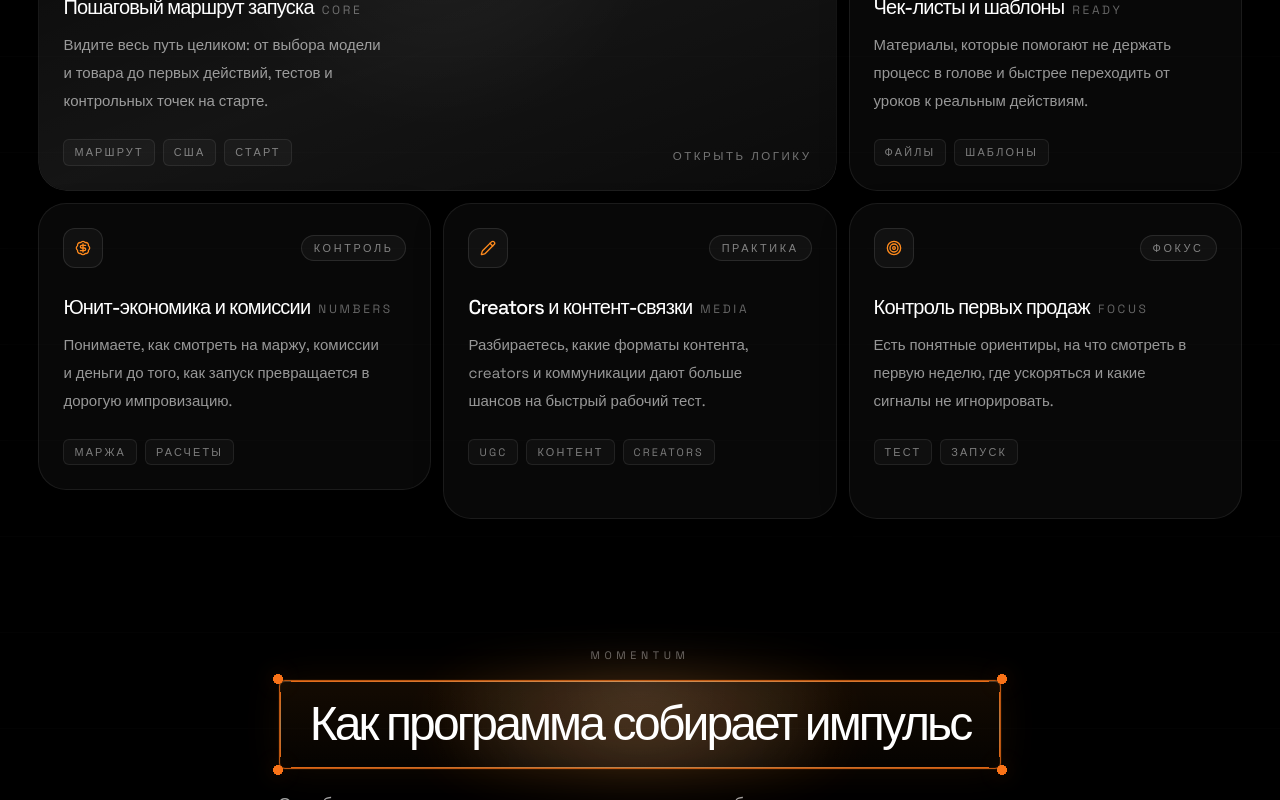
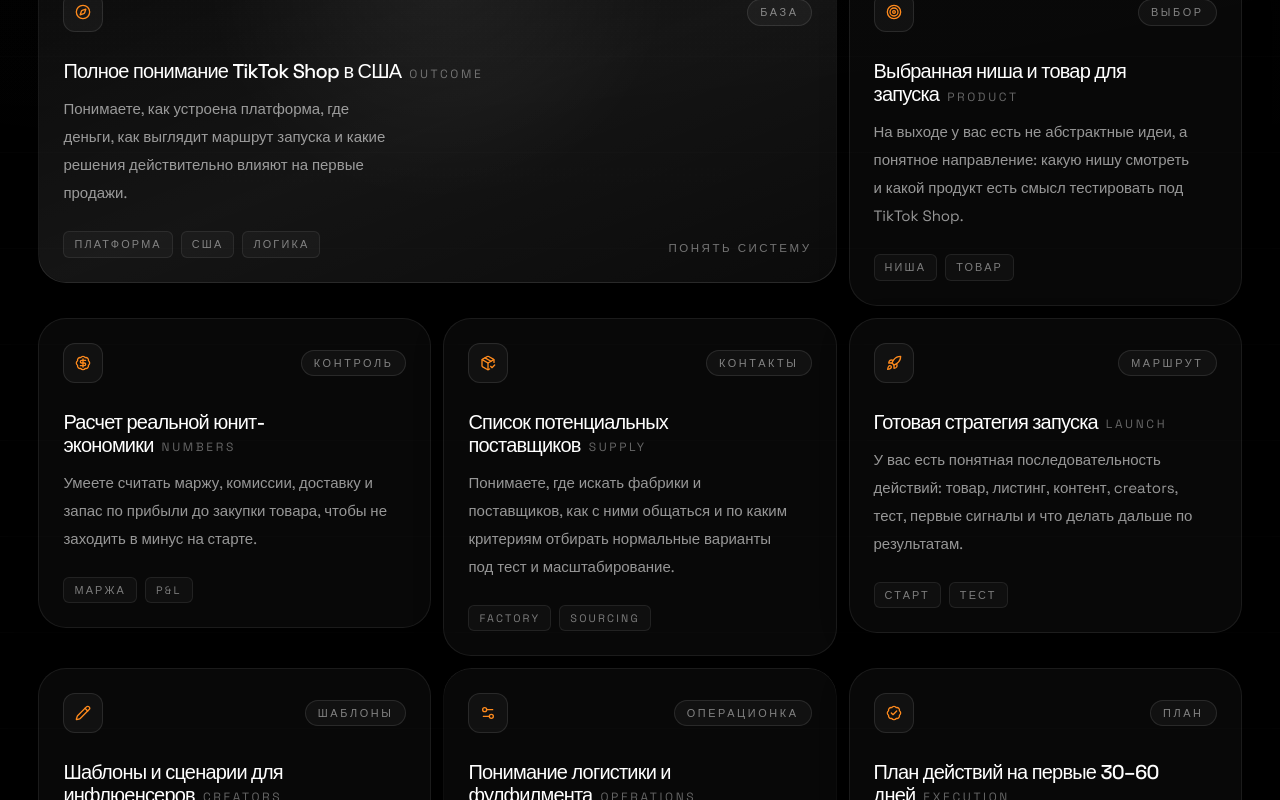
Before and after one commit to YaroslavSigidin/IVCHENKO, a React (Vite) app: page / in a window 1280 px wide. Shown: the part 8680-9480 px from the top of the page. Built offline with nearby package versions, Linux system fonts and the light colour scheme.

Commit message:
Reframe output section around outcomes

```diff
--- a/src/App.jsx
+++ b/src/App.jsx
@@ -231,56 +231,86 @@ const modules = [
 
 const launchToolkitItems = [
   {
-    title: 'Пошаговый маршрут запуска',
-    meta: 'Core',
-    description:
-      'Видите весь путь целиком: от выбора модели и товара до первых действий, тестов и контрольных точек на старте.',
+    title: 'Полное понимание TikTok Shop в США',
+    meta: 'Outcome',
+    description:
+      'Понимаете, как устроена платформа, где деньги, как выглядит маршрут запуска и какие решения действительно влияют на первые продажи.',
     icon: <Compass className="h-4 w-4 text-[#ff8a1c]" />,
-    status: 'Основа',
-    tags: ['Маршрут', 'США', 'Старт'],
-    cta: 'Открыть логику',
+    status: 'База',
+    tags: ['Платформа', 'США', 'Логика'],
+    cta: 'Понять систему',
     colSpan: 2,
     hasPersistentHover: true,
   },
   {
-    title: 'Чек-листы и шаблоны',
-    meta: 'Ready',
-    description:
-      'Материалы, которые помогают не держать процесс в голове и быстрее переходить от уроков к реальным действиям.',
-    icon: <BadgeCheck className="h-4 w-4 text-[#ff8a1c]" />,
-    status: 'Готово',
-    tags: ['Файлы', 'Шаблоны'],
-    cta: 'Взять в работу',
-  },
-  {
-    title: 'Юнит-экономика и комиссии',
+    title: 'Выбранная ниша и товар для запуска',
+    meta: 'Product',
+    description:
+      'На выходе у вас есть не абстрактные идеи, а понятное направление: какую нишу смотреть и какой продукт есть смысл тестировать под TikTok Shop.',
+    icon: <Target className="h-4 w-4 text-[#ff8a1c]" />,
+    status: 'Выбор',
+    tags: ['Ниша', 'Товар'],
+    cta: 'Искать осознанно',
+  },
+  {
+    title: 'Расчет реальной юнит-экономики',
     meta: 'Numbers',
     description:
-      'Понимаете, как смотреть на маржу, комиссии и деньги до того, как запуск превращается в дорогую импровизацию.',
+      'Умеете считать маржу, комиссии, доставку и запас по прибыли до закупки товара, чтобы не заходить в минус на старте.',
     icon: <BadgeDollarSign className="h-4 w-4 text-[#ff8a1c]" />,
     status: 'Контроль',
-    tags: ['Маржа', 'Расчеты'],
-    cta: 'Проверить цифры',
-  },
-  {
-    title: 'Creators и контент-связки',
-    meta: 'Media',
-    description:
-      'Разбираетесь, какие форматы контента, creators и коммуникации дают больше шансов на быстрый рабочий тест.',
+    tags: ['Маржа', 'P&L'],
+    cta: 'Считать до закупки',
+  },
+  {
+    title: 'Список потенциальных поставщиков',
+    meta: 'Supply',
+    description:
+      'Понимаете, где искать фабрики и поставщиков, как с ними общаться и по каким критериям отбирать нормальные варианты под тест и масштабирование.',
+    icon: <PackageCheck className="h-4 w-4 text-[#ff8a1c]" />,
+    status: 'Контакты',
+    tags: ['Factory', 'Sourcing'],
+    cta: 'Собирать базу',
+  },
+  {
+    title: 'Готовая стратегия запуска',
+    meta: 'Launch',
+    description:
+      'У вас есть понятная последовательность действий: товар, листинг, контент, creators, тест, первые сигналы и что делать дальше по результатам.',
+    icon: <Rocket className="h-4 w-4 text-[#ff8a1c]" />,
+    status: 'Маршрут',
+    tags: ['Старт', 'Тест'],
+    cta: 'Двигаться по шагам',
+  },
+  {
+    title: 'Шаблоны и сценарии для инфлюенсеров',
+    meta: 'Creators',
+    description:
+      'Не пишете вслепую: на руках есть готовые шаблоны сообщений, сценарии коммуникации и понимание, как искать creators под ваш продукт.',
     icon: <Pencil className="h-4 w-4 text-[#ff8a1c]" />,
-    status: 'Практика',
-    tags: ['UGC', 'Контент', 'Creators'],
-    cta: 'Собрать связку',
-  },
-  {
-    title: 'Контроль первых продаж',
-    meta: 'Focus',
-    description:
-      'Есть понятные ориентиры, на что смотреть в первую неделю, где ускоряться и какие сигналы не игнорировать.',
-    icon: <Target className="h-4 w-4 text-[#ff8a1c]" />,
-    status: 'Фокус',
-    tags: ['Тест', 'Запуск'],
-    cta: 'Следить за метриками',
+    status: 'Шаблоны',
+    tags: ['UGC', 'Outreach'],
+    cta: 'Запускать outreach',
+  },
+  {
+    title: 'Понимание логистики и фулфилмента',
+    meta: 'Operations',
+    description:
+      'Разбираетесь, как отправлять товар, работать с prep center, хранением, доставкой и выстраивать операционку так, чтобы запуск не разваливался.',
+    icon: <Settings2 className="h-4 w-4 text-[#ff8a1c]" />,
+    status: 'Операционка',
+    tags: ['3PL', 'Fulfillment'],
+    cta: 'Собирать операционку',
+  },
+  {
+    title: 'План действий на первые 30–60 дней',
+    meta: 'Execution',
+    description:
+      'После обучения у вас есть не хаос, а понятный план: что делать сразу, что тестировать в первый месяц и как переходить к следующему этапу.',
+    icon: <BadgeCheck className="h-4 w-4 text-[#ff8a1c]" />,
+    status: 'План',
+    tags: ['30 дней', '60 дней'],
+    cta: 'Идти самостоятельно',
   },
 ]
 
@@ -1422,8 +1452,8 @@ function App() {
         <div className="mx-auto w-[min(1320px,94vw)]">
           <SectionHeader
             eyebrow="Toolkit"
-            title="Что будет у вас под рукой"
-            text="Помимо самих уроков, внутри есть рабочие ориентиры, шаблоны и контрольные точки, которые помогают принимать решения быстрее и действовать увереннее."
+            title="Что будет на выходе"
+            text="После обучения у вас будет не просто набор уроков, а собранная система запуска: понимание TikTok Shop в США, товар, экономика, поставщики, стратегия, логистика и план действий на первые 30–60 дней. Мы собираем с вами велосипед вместе, а дальше вы уже спокойно крутите педали самостоятельно."
           />
           <div className="mt-8 sm:mt-12">
             <BentoGrid items={launchToolkitItems} />
```
